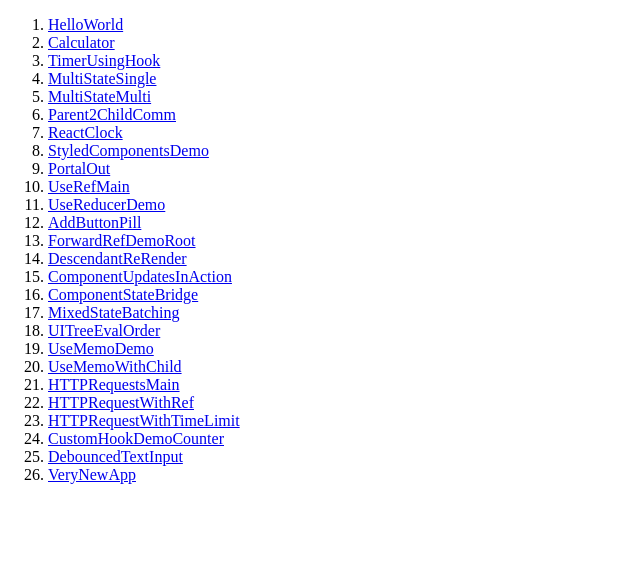
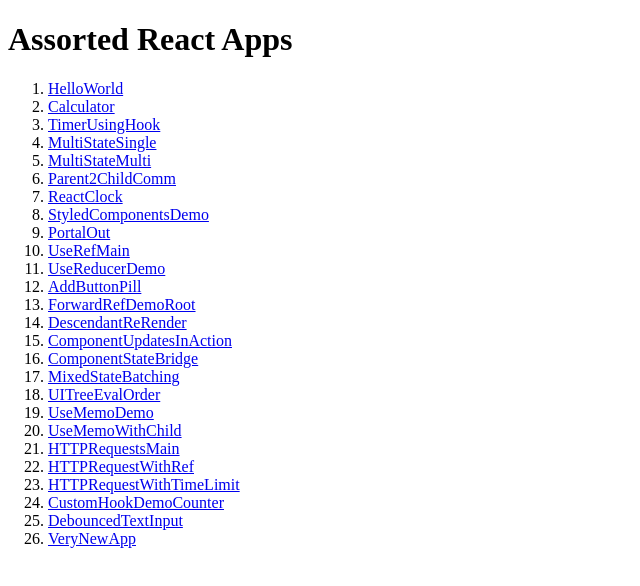
Before and after one commit to exemplar-codes/assorted-reactjs-apps, a React (Create React App) app: page /apps in a window 1280 px wide. Shown: the top 586 px of the page, without its empty margins (0-640 px from the left). Built offline with nearby package versions, Linux system fonts and the light colour scheme.

Commit message:
Add page heading

```diff
--- a/src/App.jsx
+++ b/src/App.jsx
@@ -1,6 +1,5 @@
 import { BrowserRouter, Redirect, Route, Switch } from "react-router-dom";
 import AppsList from "./pages/AppsList";
-import Home from "./pages/Home";
 import InvalidLinkPage from "./pages/InvalidLink";
 import SpecificApp from "./pages/SpecificApp";
 
--- a/src/pages/AppsList.jsx
+++ b/src/pages/AppsList.jsx
@@ -4,6 +4,7 @@ import AppList from "../Apps/AppList";
 function AppsList() {
   return (
     <div>
+      <h1>Assorted React Apps</h1>
       <ol>
         {Object.keys(AppList).map((appName) => (
           <li key={appName}>
--- a/src/pages/Home.jsx
+++ /dev/null
@@ -1,12 +0,0 @@
-import { Link } from "react-router-dom";
-
-function Home() {
-  return (
-    <div>
-      <h1>Assorted React apps</h1>
-      <Link to="/apps">apps</Link>
-    </div>
-  );
-}
-
-export default Home;
```
